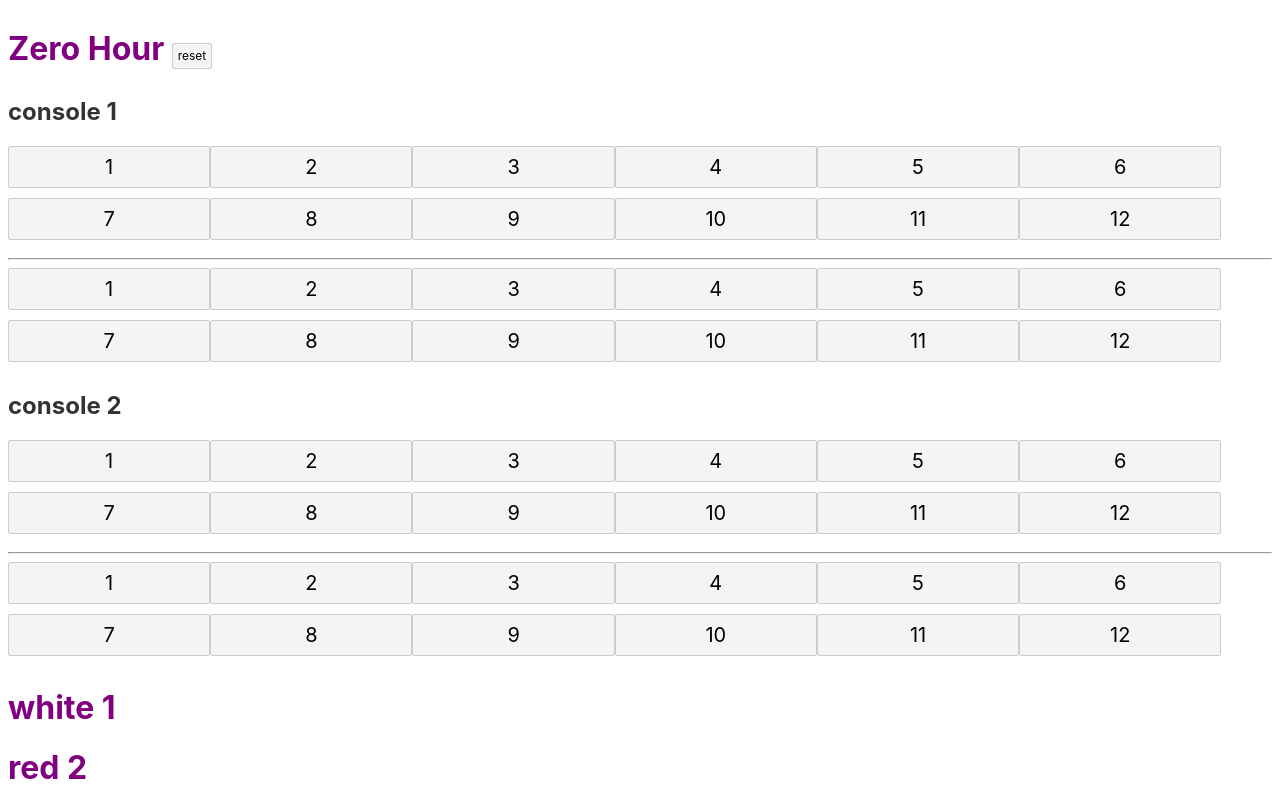
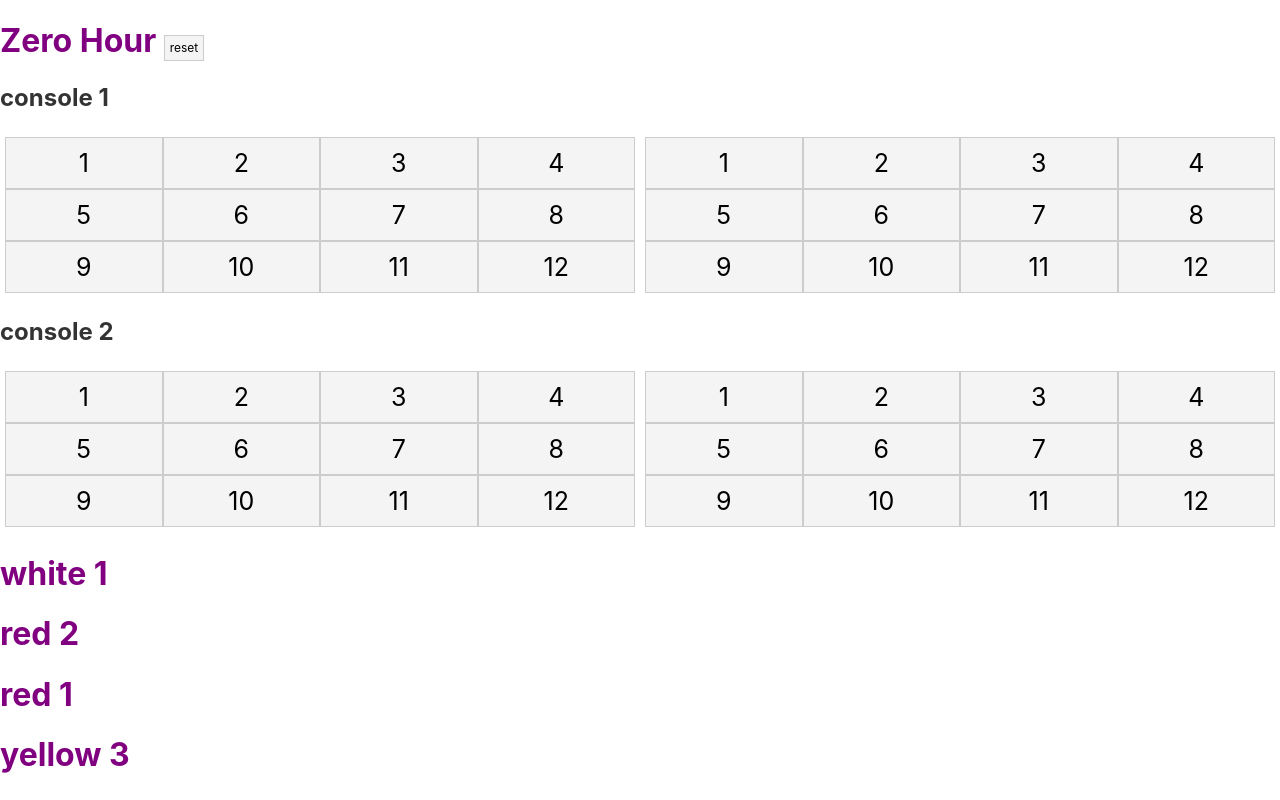
Before and after one commit to kasn/zero-hour, a Svelte app: page / in a window 1280 px wide. Shown: the top 800 px of the page. Built offline with nearby package versions, Linux system fonts and the light colour scheme.

Commit message:
more space

```diff
--- a/public/global.css
+++ b/public/global.css
@@ -1,4 +1,5 @@
-html, body {
+html,
+body {
   position: relative;
   width: 100%;
   height: 100%;
@@ -7,13 +8,14 @@ html, body {
 body {
   color: #333;
   margin: 0;
-	padding: 8px;
+  padding: 0px;
   box-sizing: border-box;
-	font-family: -apple-system, BlinkMacSystemFont, "Segoe UI", Roboto, Oxygen-Sans, Ubuntu, Cantarell, "Helvetica Neue", sans-serif;
+  font-family: -apple-system, BlinkMacSystemFont, "Segoe UI", Roboto,
+    Oxygen-Sans, Ubuntu, Cantarell, "Helvetica Neue", sans-serif;
 }
 
 a {
-	color: rgb(0,100,200);
+  color: rgb(0, 100, 200);
   text-decoration: none;
 }
 
@@ -22,21 +24,24 @@ a:hover {
 }
 
 a:visited {
-	color: rgb(0,80,160);
+  color: rgb(0, 80, 160);
 }
 
 label {
   display: block;
 }
 
-input, button, select, textarea {
+input,
+button,
+select,
+textarea {
   font-family: inherit;
   font-size: inherit;
   padding: 0.4em;
-	margin: 0 0 0.5em 0;
+  margin: 0;
   box-sizing: border-box;
   border: 1px solid #ccc;
-	border-radius: 2px;
+  border-radius: 0px;
 }
 
 input:disabled {
--- a/public/index.html
+++ b/public/index.html
@@ -1,16 +1,16 @@
-<!doctype html>
+<!DOCTYPE html>
 <html>
-<head>
-	<meta charset='utf8'>
-	<meta name='viewport' content='width=device-width'>
+  <head>
+    <meta charset="utf8" />
+    <meta name="viewport" content="width=device-width" />
 
-	<title>Svelte app</title>
+    <title>Zero Hour</title>
 
-	<link rel='stylesheet' href='global.css'>
-	<link rel='stylesheet' href='bundle.css'>
-</head>
+    <link rel="stylesheet" href="global.css" />
+    <link rel="stylesheet" href="bundle.css" />
+  </head>
 
-<body>
-	<script src='bundle.js'></script>
-</body>
+  <body>
+    <script src="bundle.js"></script>
+  </body>
 </html>
--- a/src/App.svelte
+++ b/src/App.svelte
@@ -66,13 +66,22 @@
   }
 
   .console button {
-    width: 16%;
-    font-size: 20px;
+    width: 25%;
+    font-size: 25px;
   }
 
   .console button.selected {
     background-color: red;
     color: white;
+  }
+
+  div.wrapper {
+    display: flex;
+  }
+
+  div.wrapper div.side {
+    margin: 5px;
+    width: 50%;
   }
 </style>
 
@@ -82,22 +91,31 @@
 </h1>
 <div class="console">
   <h2>console 1</h2>
+  <div class="wrapper">
+    <div class="side">
       {#each numbers as num}
         <button class:selected={selection[`console1`][0] === num} on:click={() => consoleClick('console1', 0, num)}>{num}</button>
       {/each}
-  <hr />
+    </div>
+    <div class="side">
       {#each numbers as num}
         <button class:selected={selection[`console1`][1] === num} on:click={() => consoleClick('console1', 1, num)}>{num}</button>
       {/each}
+    </div>
+  </div>
   <h2>console 2</h2>
+  <div class="wrapper">
+    <div class="side">
       {#each numbers as num}
         <button class:selected={selection[`console2`][0] === num} on:click={() => consoleClick('console2', 0, num)}>{num}</button>
       {/each}
-  <hr />
+    </div>
+    <div class="side">
       {#each numbers as num}
         <button class:selected={selection[`console2`][1] === num} on:click={() => consoleClick('console2', 1, num)}>{num}</button>
       {/each}
-
+    </div>
+  </div>
   {#each possibleOptions as option}
     <h1> {option.node.color} {option.node.number} </h1>
   {/each}
```
Lines whose indentation alone changed are shown as unchanged.
